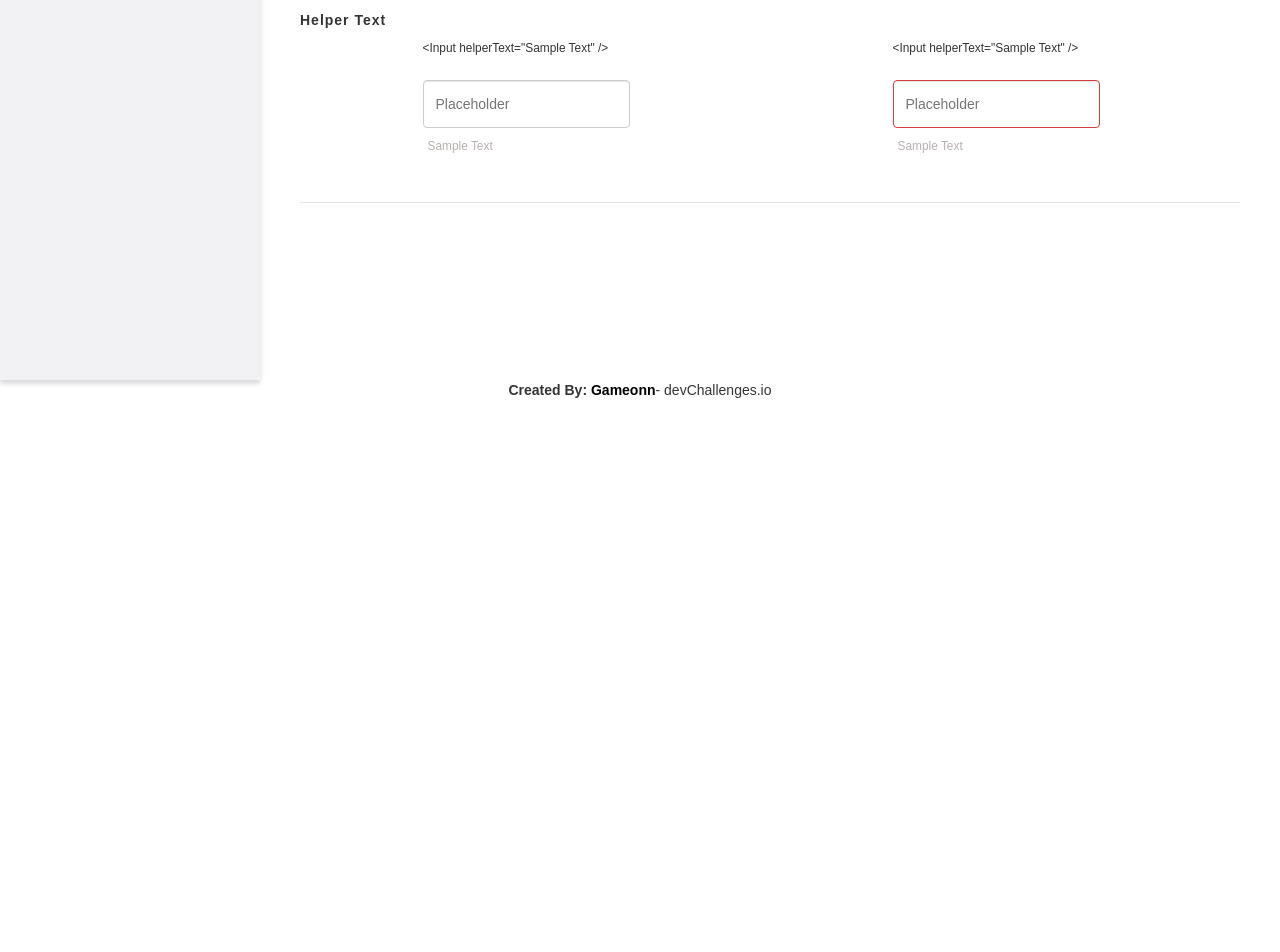
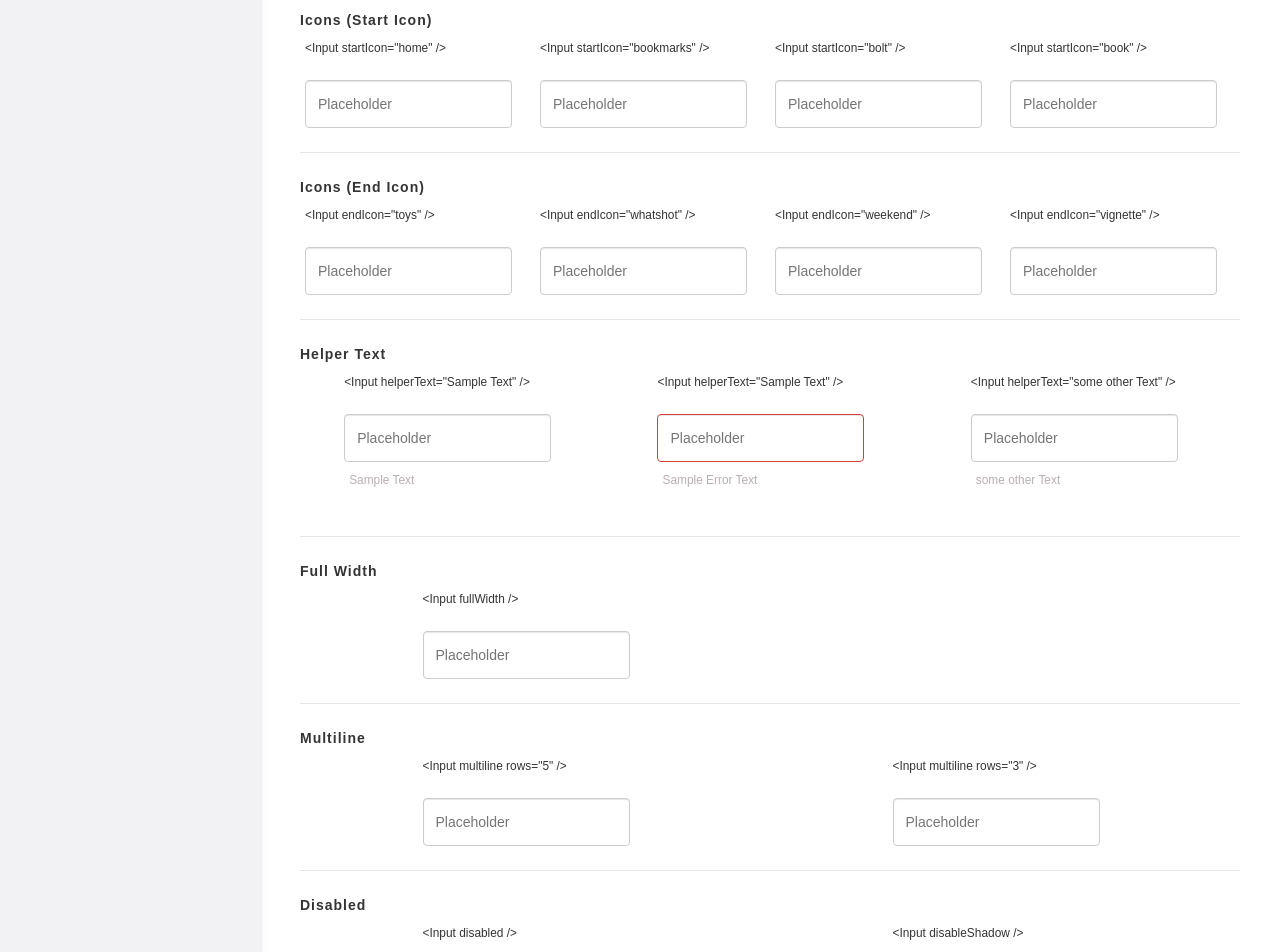
Before and after one commit to Gameonn/react-ui-component, a React (Create React App) app: page /page/input in a window 1280 px wide. Shown: the part 460-1412 px from the top of the page. Before the commit the page ends 860 px from the top, so only its background shows below. Built offline with nearby package versions, Linux system fonts and the light colour scheme.

Commit message:
Handle diff cases of inputs

```diff
--- a/src/components/Input/Inputs.js
+++ b/src/components/Input/Inputs.js
@@ -3,8 +3,8 @@ import { FlexboxGrid, Divider, Col } from "rsuite";
 import { nanoid } from "nanoid";
 
 const sizeTypes = ["xs", "sm", "md", "lg"];
-// const startIconTypes = ["home", "bookmarks", "bolt", "book"];
-// const endIconTypes = ["toys", "whatshot", "weekend", "vignette"];
+const startIconTypes = ["home", "bookmarks", "bolt", "book"];
+const endIconTypes = ["toys", "whatshot", "weekend", "vignette"];
 
 const Inputs = () => {
   return (
@@ -44,6 +44,38 @@ const Inputs = () => {
           ))}
         </FlexboxGrid>
         <Divider />
+        <b>Icons (Start Icon)</b>
+        <FlexboxGrid justify="space-around">
+          {startIconTypes.map((type) => (
+            <FlexboxGrid.Item
+              as={Col}
+              colspan={24}
+              md={6}
+              xs={12}
+              key={nanoid()}
+            >
+              <small> {`<Input startIcon="${type}" />`} </small>
+              <Input startIcon={type} />
+            </FlexboxGrid.Item>
+          ))}
+        </FlexboxGrid>
+        <Divider />
+        <b>Icons (End Icon)</b>
+        <FlexboxGrid justify="space-around">
+          {endIconTypes.map((type) => (
+            <FlexboxGrid.Item
+              as={Col}
+              colspan={24}
+              md={6}
+              xs={12}
+              key={nanoid()}
+            >
+              <small> {`<Input endIcon="${type}" />`} </small>
+              <Input endIcon={type} />
+            </FlexboxGrid.Item>
+          ))}
+        </FlexboxGrid>
+        <Divider />
         <b> Helper Text </b>
         <FlexboxGrid justify="space-around">
           <FlexboxGrid.Item as={Col} colspan={24} md={6} xs={12}>
@@ -52,7 +84,43 @@ const Inputs = () => {
           </FlexboxGrid.Item>
           <FlexboxGrid.Item as={Col} colspan={24} md={6} xs={12}>
             <small> {`<Input helperText="Sample Text" />`} </small>
-            <Input helperText="Sample Text" error />
+            <Input helperText="Sample Error Text" error />
+          </FlexboxGrid.Item>
+          <FlexboxGrid.Item as={Col} colspan={24} md={6} xs={12}>
+            <small> {`<Input helperText="some other Text" />`} </small>
+            <Input helperText="some other Text" />
+          </FlexboxGrid.Item>
+        </FlexboxGrid>
+        <Divider />
+        <b> Full Width </b>
+        <FlexboxGrid justify="space-around">
+          <FlexboxGrid.Item as={Col} colspan={18}>
+            <small> {`<Input fullWidth />`} </small>
+            <Input fullWidth />
+          </FlexboxGrid.Item>
+        </FlexboxGrid>
+        <Divider />
+        <b> Multiline </b>
+        <FlexboxGrid justify="space-around">
+          <FlexboxGrid.Item as={Col} colspan={12} md={6} xs={12}>
+            <small> {`<Input multiline rows="5" />`} </small>
+            <Input multiline rows="5" />
+          </FlexboxGrid.Item>
+          <FlexboxGrid.Item as={Col} colspan={12} md={6} xs={12}>
+            <small> {`<Input multiline rows="3" />`} </small>
+            <Input multiline rows="3" />
+          </FlexboxGrid.Item>
+        </FlexboxGrid>
+        <Divider />
+        <b> Disabled </b>
+        <FlexboxGrid justify="space-around">
+          <FlexboxGrid.Item as={Col} colspan={24} md={6} xs={12}>
+            <small> {`<Input disabled />`} </small>
+            <Input disabled />
+          </FlexboxGrid.Item>
+          <FlexboxGrid.Item as={Col} colspan={24} md={6} xs={12}>
+            <small> {`<Input disableShadow />`} </small>
+            <Input disableShadow />
           </FlexboxGrid.Item>
         </FlexboxGrid>
         <Divider />
```
